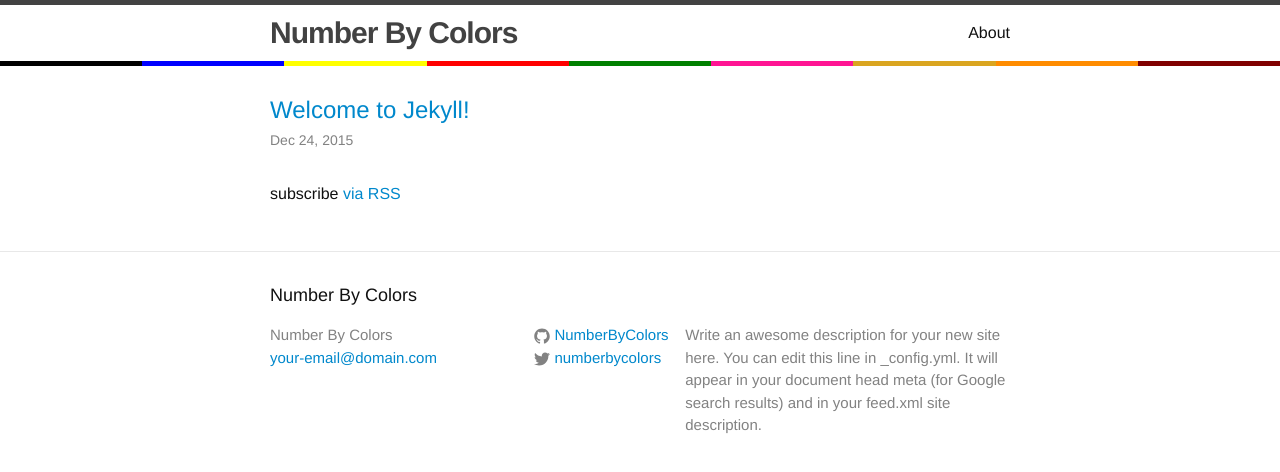
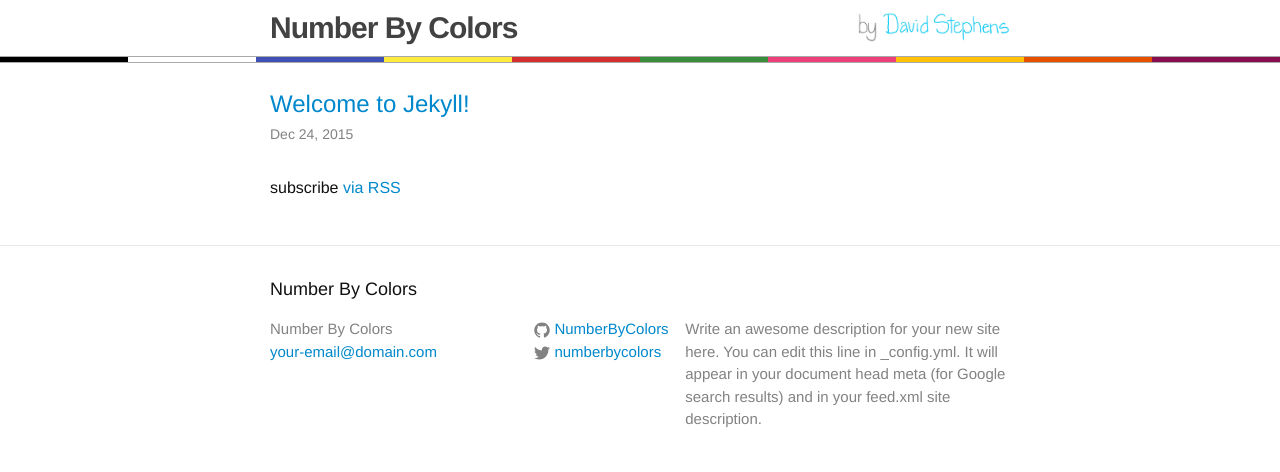
Before and after one commit to NumberByColors/numberbycolors.github.io, a Jekyll site: the page built from index.html, in a window 1280 px wide. Shown: the top 472 px of the page. Built offline with Jekyll 4.4.1, drawn with Linux system fonts in a browser that asks for light colours.

Commit message:
Add signature and adjust color banner colors

```diff
--- a/_includes/header.html
+++ b/_includes/header.html
@@ -4,6 +4,7 @@
 
     <a class="site-title" href="{{ site.baseurl }}/">{{ site.title }}</a>
 
+    <!--
     <nav class="site-nav">
       <a href="#" class="menu-icon">
         <svg viewBox="0 0 18 15">
@@ -21,10 +22,13 @@
         {% endfor %}
       </div>
     </nav>
+    -->
 
+    <img id="signature" src="/images/mysignature.JPG">
   </div>
 
   <div id="color-banner">
+    <div id="zero"></div>
     <div id="one"></div>
     <div id="two"></div>
     <div id="three"></div>
--- a/_sass/_layout.scss
+++ b/_sass/_layout.scss
@@ -2,54 +2,70 @@
  * Site header
  */
 .site-header {
-    border-top: 5px solid $grey-color-dark;
-    border-bottom: 1px solid $grey-color-light;
+    //border-top: 5px solid $grey-color-dark;
+    //border-bottom: 1px solid $grey-color-light;
     min-height: 56px;
 
     // Positioning context for the mobile navigation icon
     position: relative;
 }
 
+#signature {
+    float: right;
+    height: 30px;
+    vertical-align: middle;
+    margin-top: 12px;
+}
+
+#color-banner div {
+    border-top: 1px solid darkgray;
+    border-bottom: 1px solid darkgray;
+}
+
 #color-banner div {
     float: left;
     height: 5px;
-    width: 11.111%;
+    width: 10%;
+}
+
+#color-banner #zero {
+    background-color: black;
 }
 
 #color-banner #one {
-    background-color: black;
+    background-color: white;
 }
 
 #color-banner #two {
-    background-color: blue;
+    background-color: #3f51b5;
 }
 
 #color-banner #three {
-    background-color: yellow;
+    background-color: #ffeb3b;
 }
 
 #color-banner #four {
-    background-color: red;
+    background-color: #d32f2f;
 }
 
 #color-banner #five {
-    background-color: green;
+    background-color: #388e3c;
 }
 
 #color-banner #six {
-    background-color: deeppink;
+    background-color: #ec407a;
 }
 
 #color-banner #seven {
-    background-color: goldenrod;
+    background-color: #ffc107;
 }
 
 #color-banner #eight {
-    background-color: darkorange;
+    background-color: #e65100;
 }
 
 #color-banner #nine {
-    background-color: maroon;
+    background-color: #880e4f;
 }
 
 .site-title {
```
Also changed, not shown: images/mysignature.JPG (added).
